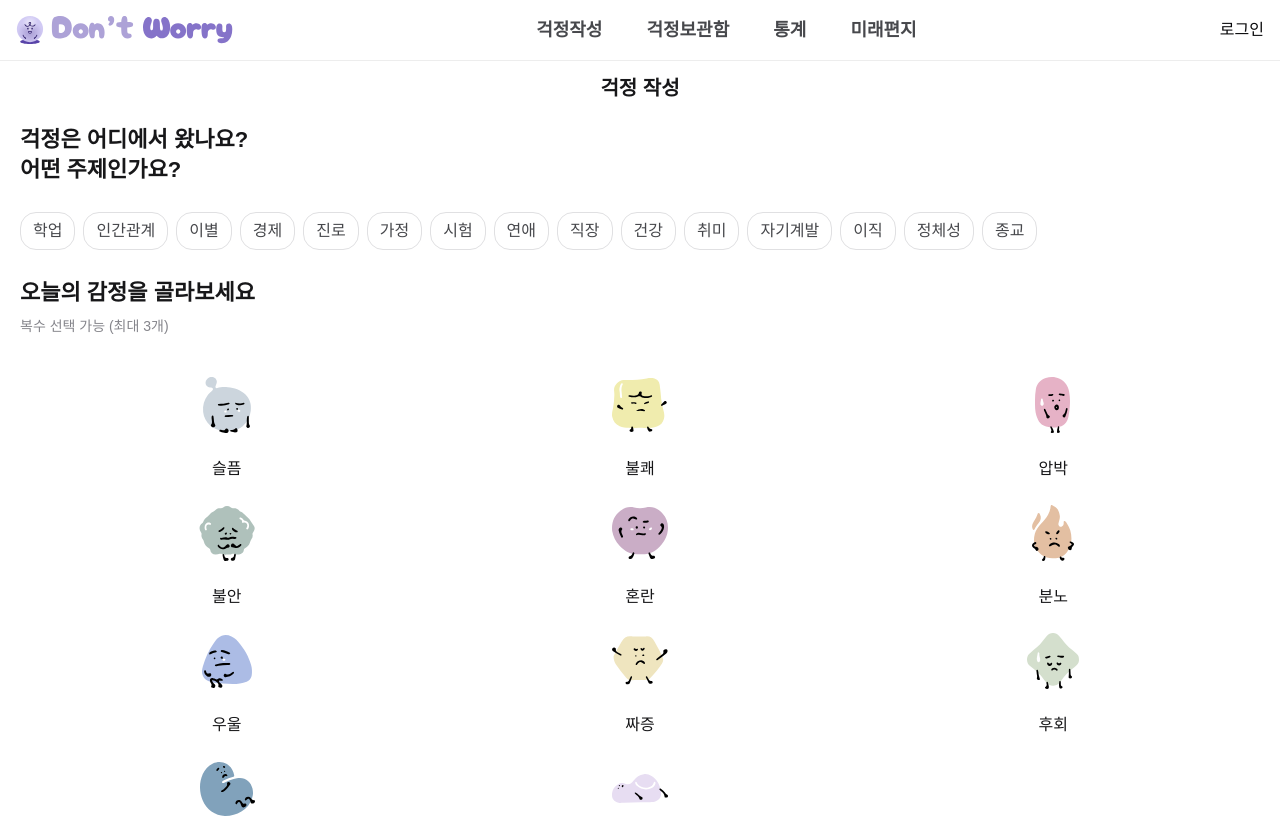
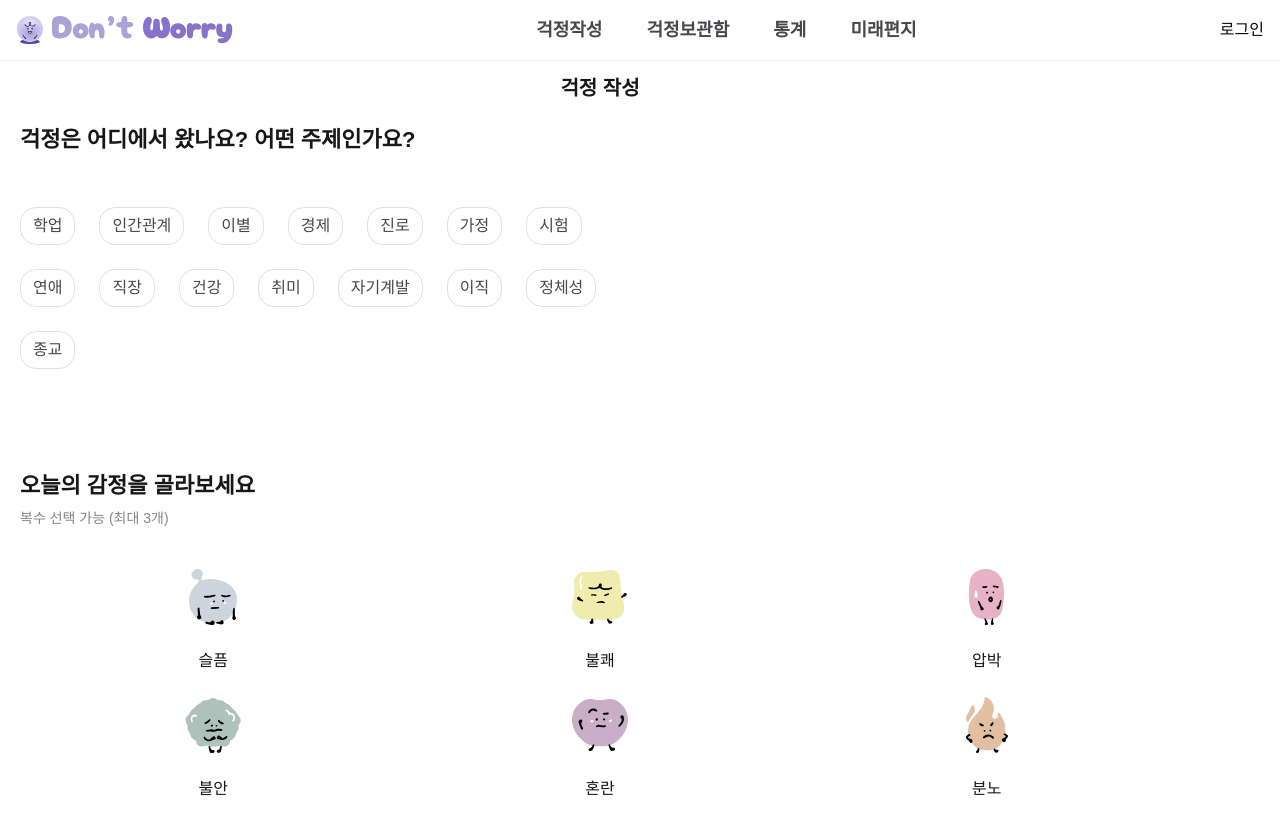
Before and after one commit to PomegranateBlue/dont_worry, a Next.js app: page /note in a window 1280 px wide. Shown: the top 818 px of the page. Built offline with nearby package versions, Linux system fonts and the light colour scheme; no server answers; a web font is replaced by a local one.

Commit message:
🐛 / zustand에서 reset에서 result 초기화 제거거

```diff
--- a/src/components/noteComponents/StepFlow.tsx
+++ b/src/components/noteComponents/StepFlow.tsx
@@ -22,8 +22,14 @@ enum StepProps {
 
 const StepFlow = () => {
   const [step, setStep] = useState<StepProps>(StepProps.CATEGORY);
-  const { selectedTopic, selectedEmotions, toggleTopic, message, setResult,reset } =
-    useNoteStore();
+  const {
+    selectedTopic,
+    selectedEmotions,
+    toggleTopic,
+    message,
+    setResult,
+    reset
+  } = useNoteStore();
   const emotionRef = useRef<HTMLDivElement | null>(null);
   const { mutate: submitGPT, isPending } = useGPTSubmit();
   const { user } = useUserStore();
@@ -73,7 +79,7 @@ const StepFlow = () => {
           }
 
           setStep(StepProps.RESULT);
-          reset()
+          reset();
         },
         onError: (err) => {
           console.error('GPT 요청 실패:', err.message);
@@ -83,13 +89,13 @@ const StepFlow = () => {
   };
 
   return (
-    <div className="relative">
+    <div className="w-full relative max-w-[1200px]">
       {step === StepProps.CATEGORY && (
         <div>
           <Text
             variant="title1"
             color="label-normal"
-            className="flex h-[56px] items-center justify-center w-full bg-backgroundSet-normal px-[6px]"
+            className="flex h-[56px] items-center justify-center w-full bg-backgroundSet-normal px-[6px] xl:px-[40px]"
           >
             걱정 작성
           </Text>
--- a/src/components/noteComponents/TopicCategoryForm.tsx
+++ b/src/components/noteComponents/TopicCategoryForm.tsx
@@ -10,23 +10,21 @@ interface Props {
 const TopicCategoryForm = ({ onSelectCategory }: Props) => {
   const { selectedTopic } = useNoteStore();
   return (
-    <div>
-      <div className="w-full h-auto px-5 py-2">
+    <div className="flex flex-col justify-center items-center max-w-[648px]">
+      <div className="flex  w-full h-auto px-5 py-2 ">
         <Text variant="heading3" color="label-normal">
-          걱정은 어디에서 왔나요?
-          <br />
-          어떤 주제인가요?
+          걱정은 어디에서 왔나요? 어떤 주제인가요?
         </Text>
       </div>
-      <div className="p-5">
-        <div className="flex flex-wrap gap-2">
+      <div className="p-5 h-[300px]">
+        <div className="flex flex-wrap gap-2 xl:gap-[24px] py-[24px]">
           {TOPIC_CATEGORIES.map((topic) => {
             const isTopic = selectedTopic === topic;
             return (
               <button
                 key={topic}
                 onClick={() => onSelectCategory(topic)}
-                className={`px-3 py-[6px] rounded-[16px]  border-[1px] border-line-normal  flex flex-col items-center justify-center
+                className={`px-3 py-[6px] rounded-[16px]  border-[1px] border-line-normal  flex flex-col items-center justify-center xl:px-[12px] xl:py-[6px]
                 ${!isTopic ? 'bg-white text-black' : 'bg-primary-3 text-white'}
               `}
               >
--- a/src/store/note/noteStore.ts
+++ b/src/store/note/noteStore.ts
@@ -56,8 +56,7 @@ export const useNoteStore = create<NoteProps>((set) => ({
     set({
       selectedTopic: null,
       selectedEmotions: [],
-      message: '',
-      result: ''
+      message: ''
     });
   }
 }));
```
